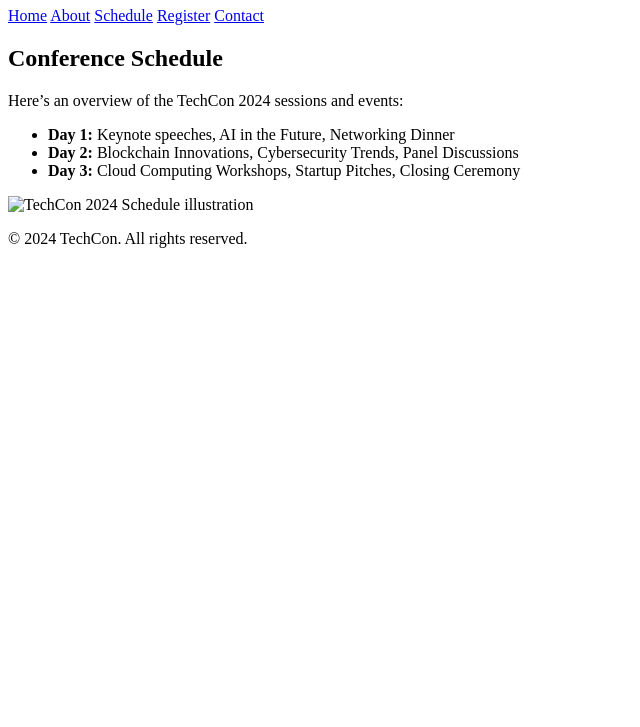
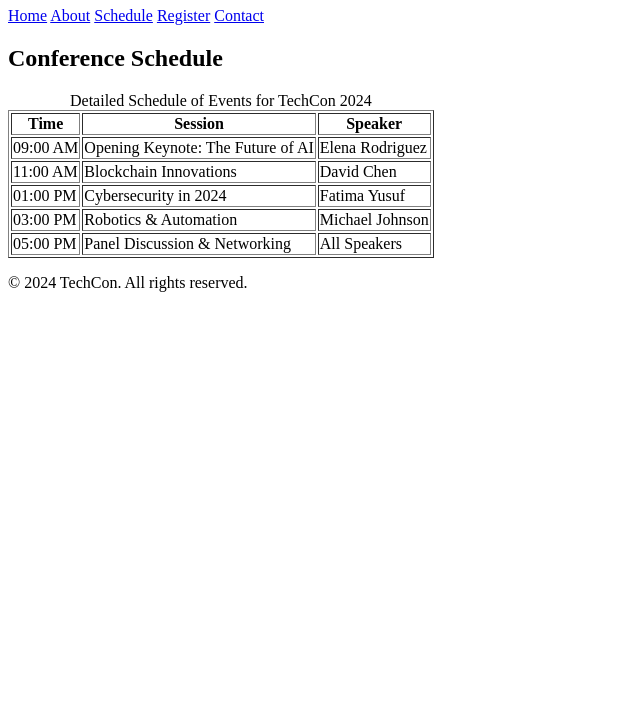
Before and after one commit to magnusimam/TechCon_HTML, a plain HTML site: page techcon_website/schedule.html in a window 1280 px wide. Shown: the part 73-800 px from the top of the page, without its empty margins (0-640 px from the left). Drawn offline with Linux system fonts and the light colour scheme.

Commit message:
Update schedule.html

```diff
--- a/techcon_website/schedule.html
+++ b/techcon_website/schedule.html
@@ -3,11 +3,11 @@
 <head>
   <meta charset="UTF-8">
   <meta name="viewport" content="width=device-width, initial-scale=1.0">
-  <title>Schedule - TechCon 2024</title>
+  <title>Schedule for TechCon 2024</title>
 </head>
 <body>
   <header>
-    <h1>TechCon 2024 Schedule</h1>
+    <h1>Schedule for TechCon 2024</h1>
     <nav>
       <a href="index.html">Home</a>
       <a href="about.html">About</a>
@@ -20,13 +20,43 @@
   <main>
     <section>
       <h2>Conference Schedule</h2>
-      <p>Here’s an overview of the TechCon 2024 sessions and events:</p>
-      <ul>
-        <li><strong>Day 1:</strong> Keynote speeches, AI in the Future, Networking Dinner</li>
-        <li><strong>Day 2:</strong> Blockchain Innovations, Cybersecurity Trends, Panel Discussions</li>
-        <li><strong>Day 3:</strong> Cloud Computing Workshops, Startup Pitches, Closing Ceremony</li>
-      </ul>
-      <img src="images/schedule.png" alt="TechCon 2024 Schedule illustration">
+      <table border="1">
+        <caption>Detailed Schedule of Events for TechCon 2024</caption>
+        <thead>
+          <tr>
+            <th scope="col">Time</th>
+            <th scope="col">Session</th>
+            <th scope="col">Speaker</th>
+          </tr>
+        </thead>
+        <tbody>
+          <tr>
+            <td>09:00 AM</td>
+            <td>Opening Keynote: The Future of AI</td>
+            <td>Elena Rodriguez</td>
+          </tr>
+          <tr>
+            <td>11:00 AM</td>
+            <td>Blockchain Innovations</td>
+            <td>David Chen</td>
+          </tr>
+          <tr>
+            <td>01:00 PM</td>
+            <td>Cybersecurity in 2024</td>
+            <td>Fatima Yusuf</td>
+          </tr>
+          <tr>
+            <td>03:00 PM</td>
+            <td>Robotics & Automation</td>
+            <td>Michael Johnson</td>
+          </tr>
+          <tr>
+            <td>05:00 PM</td>
+            <td>Panel Discussion & Networking</td>
+            <td>All Speakers</td>
+          </tr>
+        </tbody>
+      </table>
     </section>
   </main>
 
```
